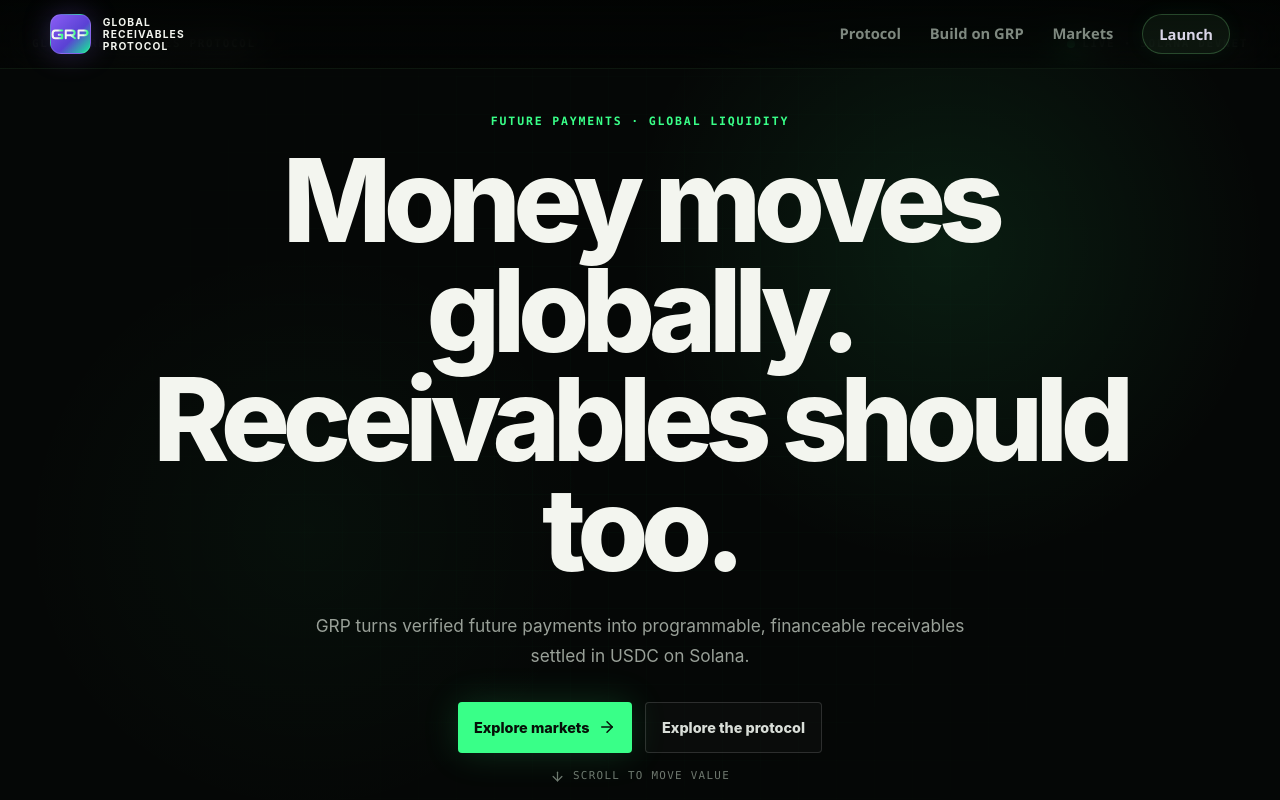
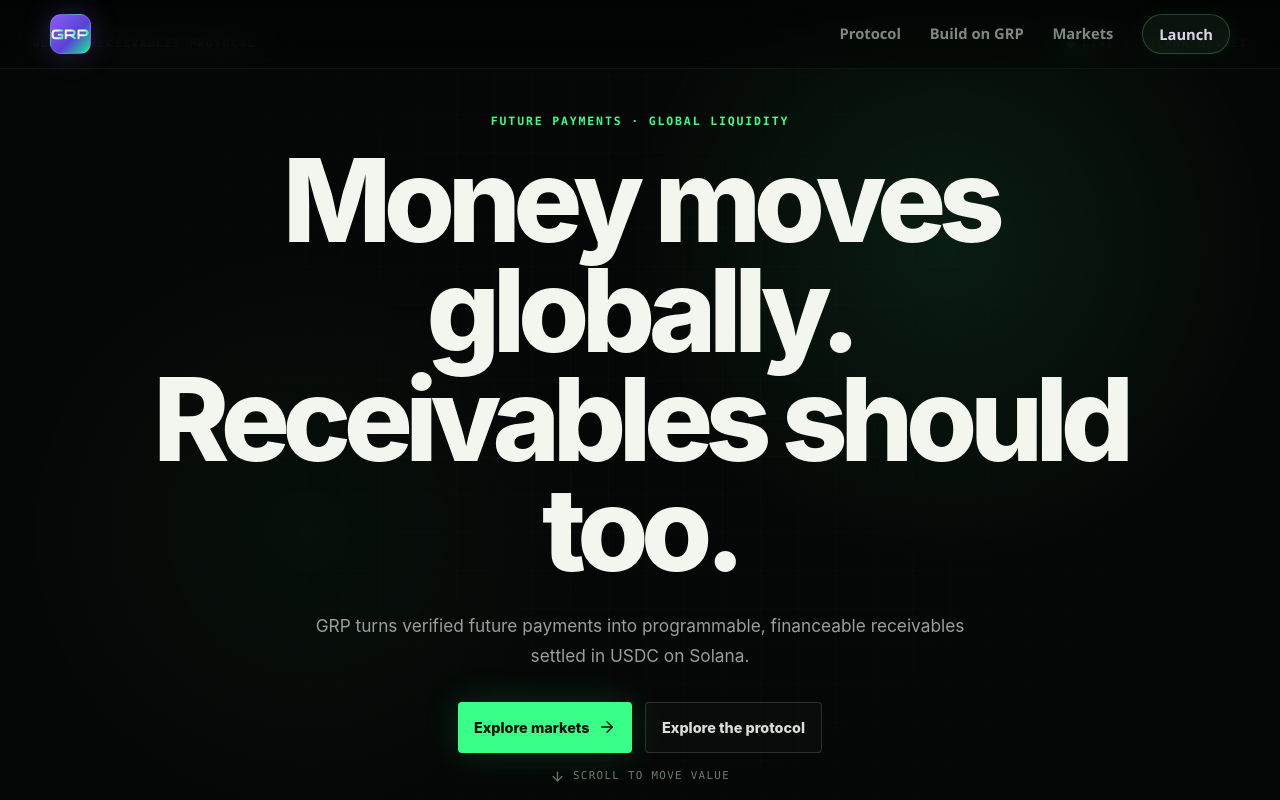
Before and after one commit to 0xlari/global-receivables-protocol, a Next.js app: page / in a window 1280 px wide. Shown: the top 800 px of the page. Built offline with nearby package versions, Linux system fonts and the light colour scheme; no server answers.

Commit message:
brand: simplify GRP header to standalone wordmark

```diff
--- a/src/components/brand.tsx
+++ b/src/components/brand.tsx
@@ -57,9 +57,6 @@ export function Brand({ variant = "grp" }: { variant?: "grp" | "erh" }) {
       <span className="brand__mark brand__mark--grp" aria-hidden="true">
         <GrpMark />
       </span>
-      <span className="brand__name brand__name--grp">
-        <strong>Global Receivables Protocol</strong>
-      </span>
     </Link>
   );
 }
```
